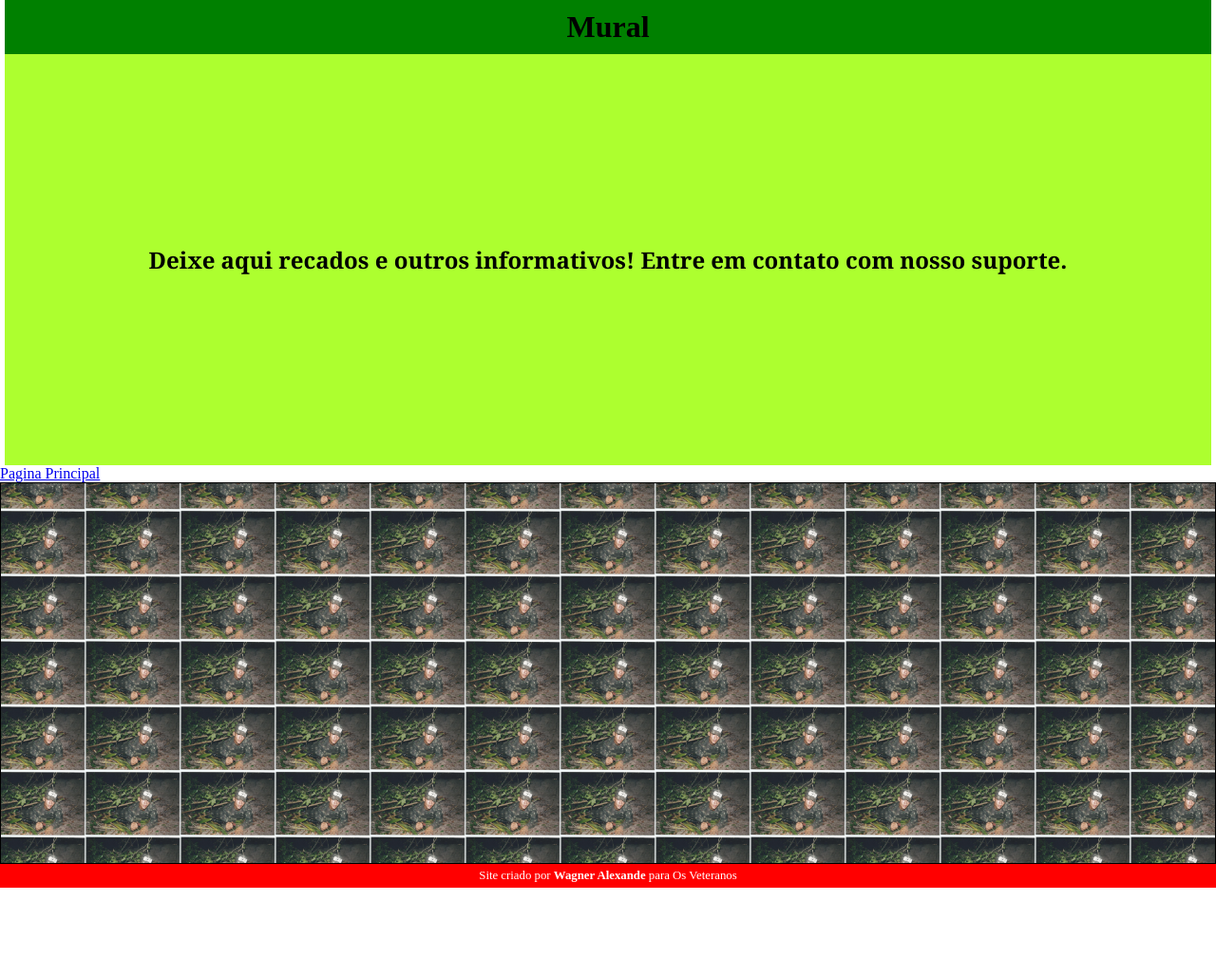
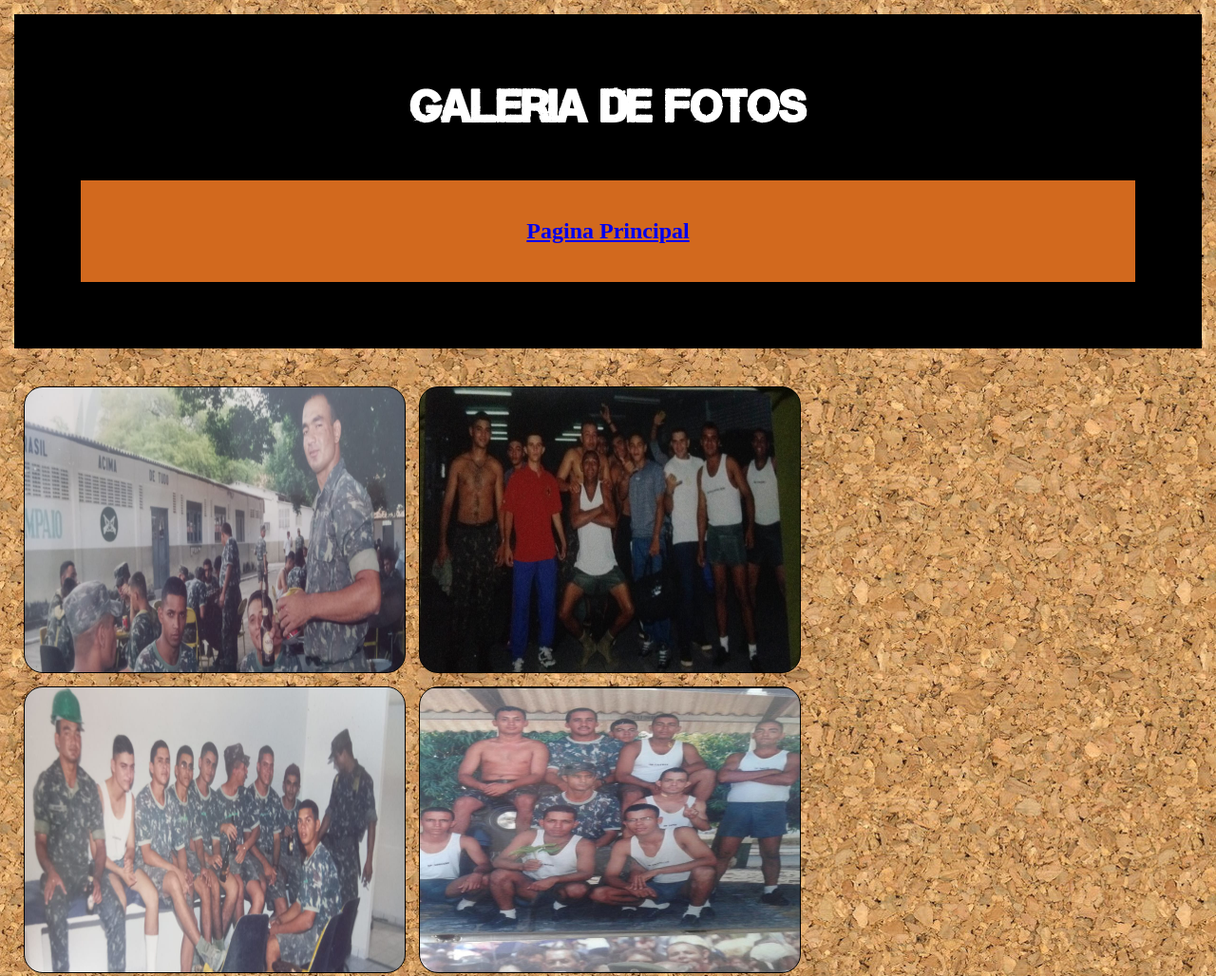
Before and after one commit to wagnerpx/Site-veteranos, a plain HTML site: page pag2.html in a window 1280 px wide. Shown: the top 1028 px of the page at 95% size. Before the commit the page ends 935 px from the top, so only its background shows below. Drawn offline with Linux system fonts and the light colour scheme.

Commit message:
Atualização

```diff
--- a/pag2.html
+++ b/pag2.html
@@ -8,37 +8,133 @@
     <link rel="shortcut icon" href="imagens/escudo.jpg" type="image/x-icon">
     <style>
 
+        @font-face {
+            font-family: 'Extra';
+            src: url('fonte/Capture\ it.ttf') format('truetype');
+            font-weight: normal;
+        }
+
+        :root {
+            --fonte-extra: 'Extra', sans-serif;
+        }
+
         * {
             margin: 0px;
+            padding: 0px;
+        }
+
+        body {
+            background-image: url('imagens/wallpaper001.jpg');
+        }
+
+        header {
+            background-color: black;
+            color: white;
+            padding: 70px;
+            margin: 15px;
+
+        }
+
+        main {
+            min-width: 300px;
+            max-width: 1300px;
+            margin: auto;
+            margin-bottom: 30px;
+            padding: 20px;
+
         }
 
         h1 {
             text-align: center;
-            background-color: green;
-            padding: 10px;
-            margin: 0px 5px;
+            padding-bottom: 50px;
+            font-size: 3em;
+            font-family: var(--fonte-extra);
+        }
+
+        p.link {
+            background-color: chocolate;
+            text-align: center;
+            padding: 40px;
+            font-size: 1.5em;
+            font-weight: bolder;
+            color: aquamarine;
+        }
+
+        div.bloco {
+            display: inline-block;
+            background-image: url('imagens/img-1.jpg');
+            background-size: 100% 100%;
+            height: 300px;
+            width: 400px;
+            border: 1px solid black;
+            border-radius: 20px;
+            margin: 5px;
 
         }
 
-        h2 {
-            text-align: center;
-            font-family: Georgia, 'Times New Roman', Times, serif;
-            background-color: greenyellow;
-            padding: 200px 100px;
-            margin: 0px 5px;
+        div#q1 {
+           background-position: left;
+           background-image: url('imagens/img-1.jpg');
         }
 
-        div {
-            background-image: url('imagens/img-10.jpg');
-            border: 1px solid black;
-            background-size: 100px;
-            height: 100%vh;
-            background-position: center;
-            padding: 200px 100px;
+        div#q2 {
+            background-position: left;
+            background-image: url('imagens/img-2.jpg');
+        }
+
+        div#q3 {
+            background-position: left;
+            background-image: url('imagens/img-3.jpg');
+        }
+
+        div#q4 {
+           background-position: left;
+           background-image: url('imagens/img-4.jpg');
+        }
+
+        div#q5 {
+            background-position: left;
+            background-image: url('imagens/img-5.jpg');
+        }
+
+        div#q6 {
+            background-position: left;
+            background-image: url('imagens/img-6.jpg');
+        }
+
+        div#q7 {
+           background-position: left;
+           background-image: url('imagens/img-7.jpg');
+        }
+
+        div#q8 {
+            background-position: left;
+            background-image: url('imagens/img-8.jpg');
+            background-attachment: fixed;
+        }
+
+        div#q9 {
+            background-position: left;
+            background-image: url('imagens/img-9.jpg');
+        }
+
+        div#q10 {
+           background-position: left;
+           background-image: url('imagens/img-10.jpg');
+        }
+
+        div#q11 {
+            background-position: left;
+            background-image: url('imagens/veteranos.jpg');
+        }
+
+        div#q12 {
+            background-position: left;
+            background-image: url('imagens/exercito-1.avif');
         }
 
         footer {
-        background-color: red;
+        background-color: green;
         color: white;
         text-align: center;
         font-size: 0.8em;
@@ -53,19 +149,31 @@
 
         footer a:hover {
         text-decoration: underline;
-        color: green;
+        color: red;
         }
 
     </style>
 </head>
 <body>
-    <h1>Mural</h1>
-    <h2>Deixe aqui recados e outros informativos! Entre em contato com nosso suporte.</h2>
-    <p><a href="index.html">Pagina Principal</a></p>
-    <p></p>
-    <div>
+    <header>
+        <h1>Galeria de Fotos</h1>
+        <p class="link"><a href="index.html">Pagina Principal</a></p>
 
-    </div>
+    </header>
+    <main>
+        <div class="bloco" id="q1"></div>
+        <div class="bloco" id="q2"></div>
+        <div class="bloco" id="q3"></div>
+        <div class="bloco" id="q4"></div>
+        <div class="bloco" id="q5"></div>
+        <div class="bloco" id="q6"></div>
+        <div class="bloco" id="q7"></div>
+        <div class="bloco" id="q8"></div>
+        <div class="bloco" id="q9"></div>
+        <div class="bloco" id="q10"></div>
+        <div class="bloco" id="q11"></div>
+        <div class="bloco" id="q12"></div>
+    </main>
     <footer>
         <p>
             Site criado por <a href="#">Wagner Alexande</a> para Os Veteranos
--- a/src/css/style.css
+++ b/src/css/style.css
@@ -34,8 +34,11 @@
 }
 
 body {
-    background-color: white;
+    background-image: url('../imagens/turma.jpg');
     font-family: var(--fonte-padrao);
+    background-repeat: no-repeat;
+    background-attachment: fixed;
+    background-size: cover;
 }
 
 header {
@@ -67,8 +70,9 @@ header > p {
 }
 
 nav {
+    text-align: center;
     background-color: var(--cor4);
-    padding: 10px;
+    padding: 20px;
     box-shadow: 0px 7px 7px rgba(0, 0, 0, 0.192);
 }
 
@@ -93,7 +97,9 @@ main {
     padding: 20px;
     background-color: var(--cor5);
     color: white;
-
+    background-attachment: fixed;
+    background-image: url('../imagens/turma.jpg');
+    background-size: cover;
 }
 
 main h3 {
@@ -111,15 +117,9 @@ main ol {
     padding: 14px;
 }
 
-main img {
-    width: 100%;
-    margin: auto;
-    padding: 20px 0px;
-}
-
 div.video {
-    margin: -20px -20px 8px -20px;
-    padding: 20px;
+    margin: -5px -20px 8px -5px;
+    padding: 100px;
     padding-bottom: 50%;
     position: relative;
 }
@@ -130,29 +130,6 @@ div.video > iframe {
     left: 5%;
     width: 90%;
     height: 90%;
-}
-
-aside {
-    background-color: white;
-    padding: 10px;
-    border-radius: 10px;
-    box-shadow: 3px 3px 8px rgba(0, 0, 0, 0.281);
-
-}
-
-aside h2 {
-    text-align: center;
-    font-weight: normal;
-    font-family: var(--fonte-military);
-    background-color: var(--cor4);
-    color: white;
-    padding: 10px;
-    margin: -10px -10px 0px -10px;
-    border-radius: 10px 10px 0px 0px;
-}
-
-aside > ul {
-    columns: 2;
 }
 
 ol {
```
Also changed, not shown: index.html (+3 -24 lines), imagens/wallpaper001.jpg (added).
